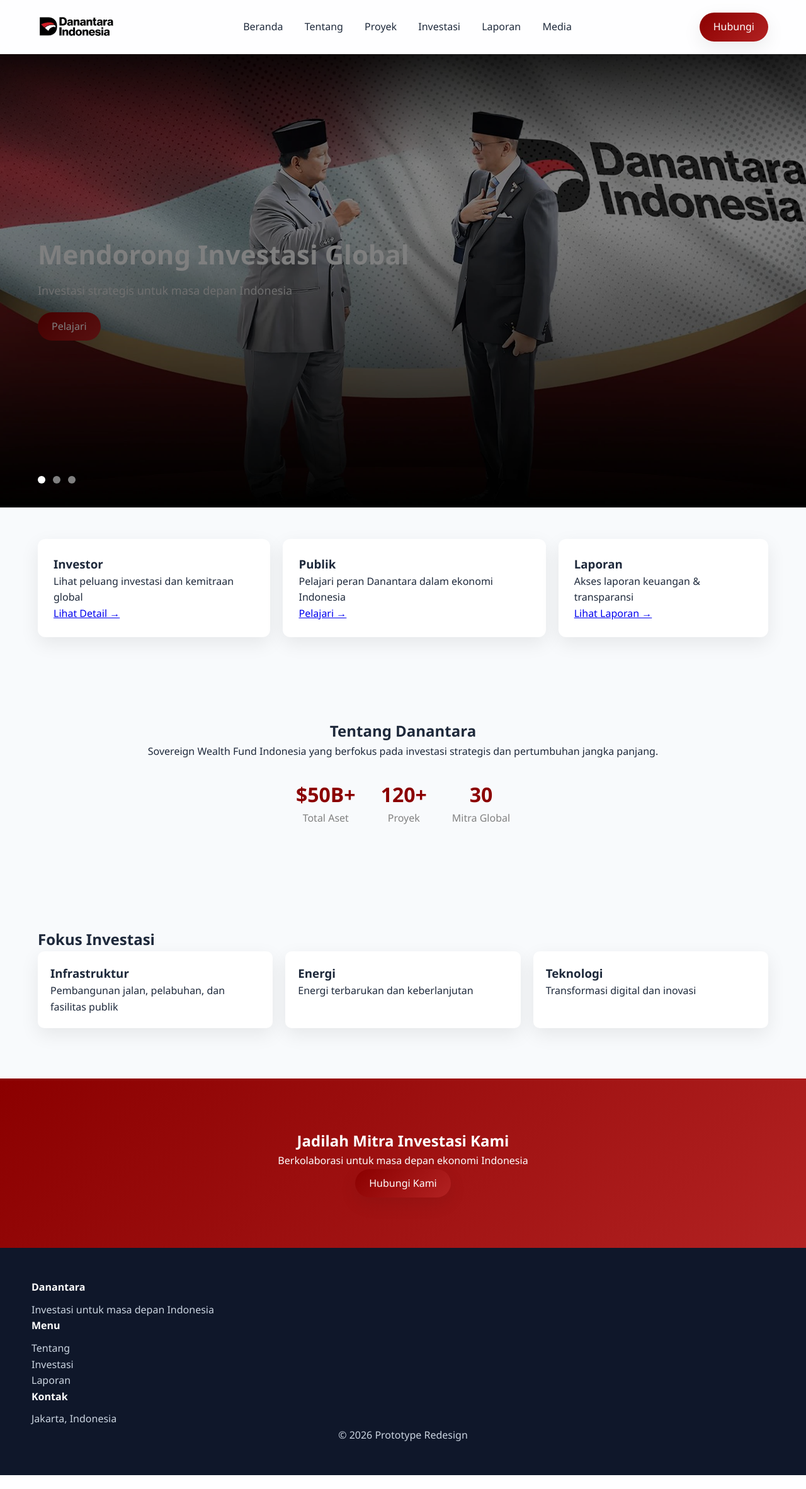
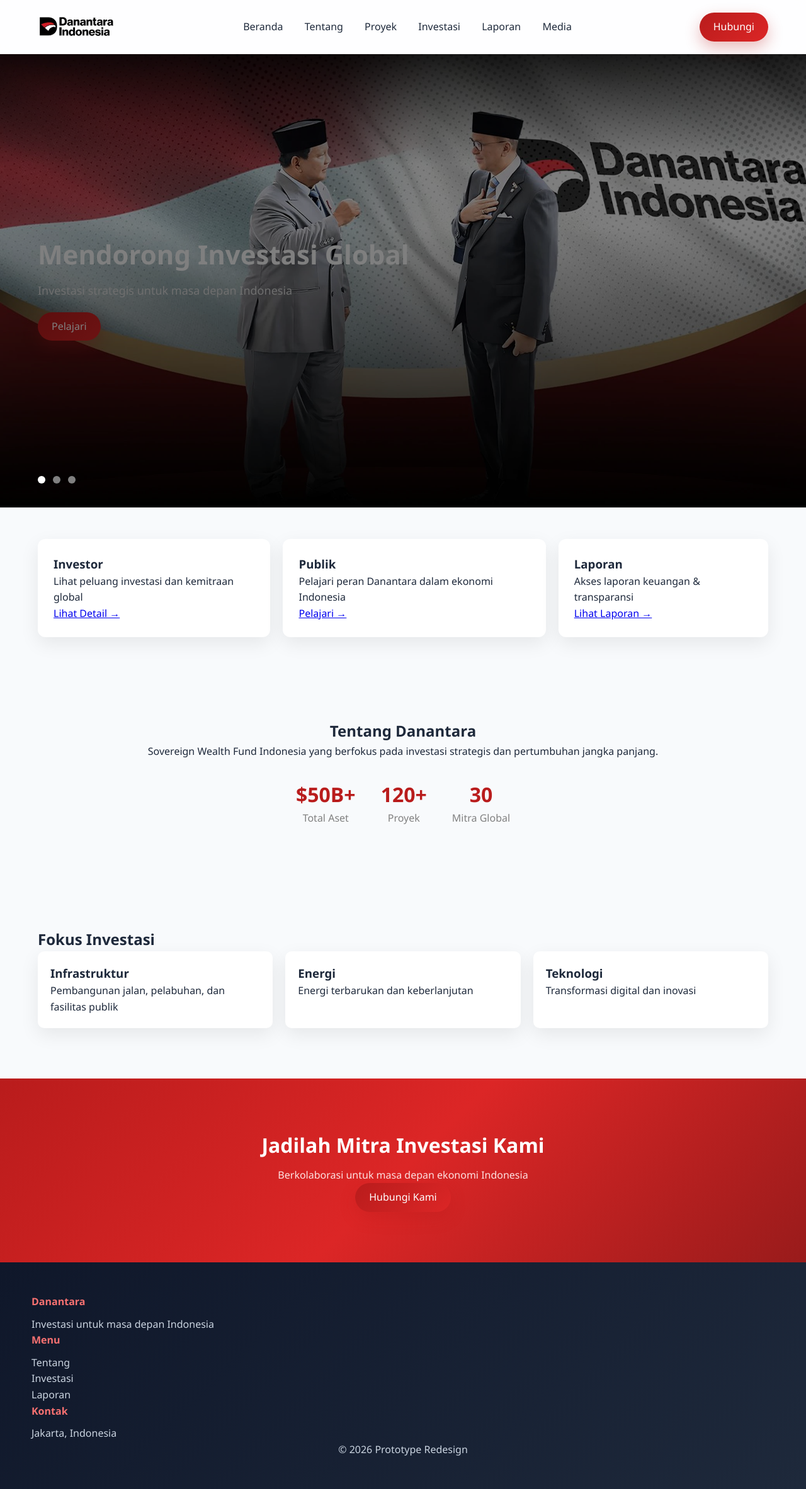
Before and after one commit to JaydenLee24/danantara-redesign, a PHP site: page / in a window 1280 px wide. Shown: the whole page at 63% size. Before the commit the page ends 2343 px from the top, so only its background shows below. Run offline with PHP 8.4, Linux system fonts and the light colour scheme.

Commit message:
Update style.css

```diff
--- a/css/style.css
+++ b/css/style.css
@@ -1,7 +1,7 @@
 :root {
-    --primary: #8B0000;
-    --secondary: #b22222;
-    --accent: #0b3c5d;
+    --primary: #b91c1c;
+    --secondary: #dc2626;
+    --accent: #991b1b;
 
     --dark: #0f172a;
     --light: #f8fafc;
@@ -122,7 +122,6 @@
 .btn {
     display: inline-flex;
     align-items: center;
-    justify-content: center;
 
     padding: 10px 22px;
     border-radius: 50px;
@@ -132,10 +131,7 @@
     text-decoration: none;
     font-weight: 500;
 
-    width: auto;
-    max-width: max-content;
-
-    box-shadow: var(--shadow);
+    box-shadow: 0 10px 25px rgba(185, 28, 28, 0.3);
     transition: 0.3s;
 }
 
@@ -215,21 +211,42 @@
     text-align: center;
     padding: 80px;
 
-    background: linear-gradient(135deg, var(--primary), var(--secondary));
+    background: linear-gradient(
+        135deg,
+        var(--primary),
+        var(--secondary),
+        var(--accent)
+    );
+
     color: white;
+}
+
+.cta-section h2 {
+    font-size: 32px;
+    margin-bottom: 10px;
+}
+
+.cta-section p {
+    color: #fee2e2;
 }
 
 /* FOOTER */
 footer {
-    background: #0f172a;
+    background: linear-gradient(
+        135deg,
+        #0f172a,
+        #1e293b
+    );
+
     color: #cbd5e1;
     padding: 50px;
 }
 
 .footer-content h4 {
-    color: white;
+    color: #f87171;
     margin-bottom: 10px;
 }
+
 .copyright {
     text-align: center;
 }
```
